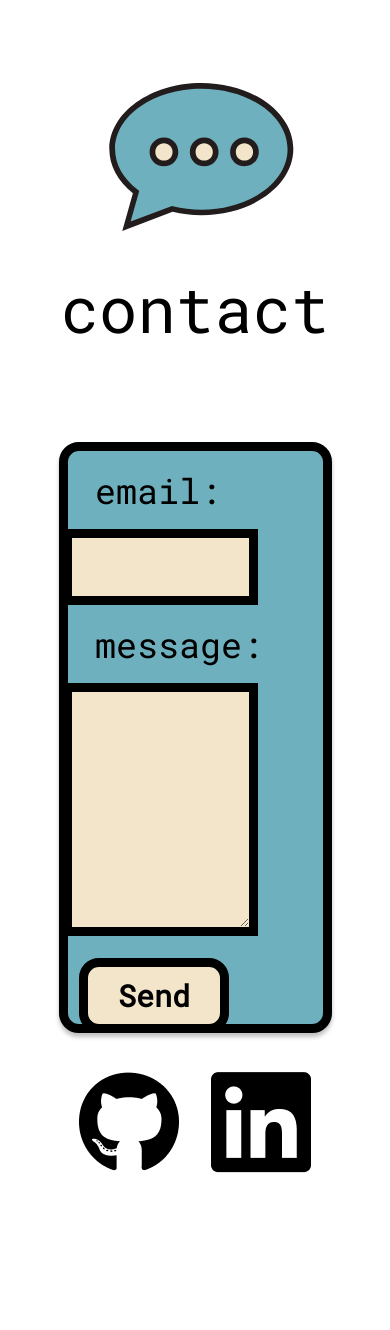
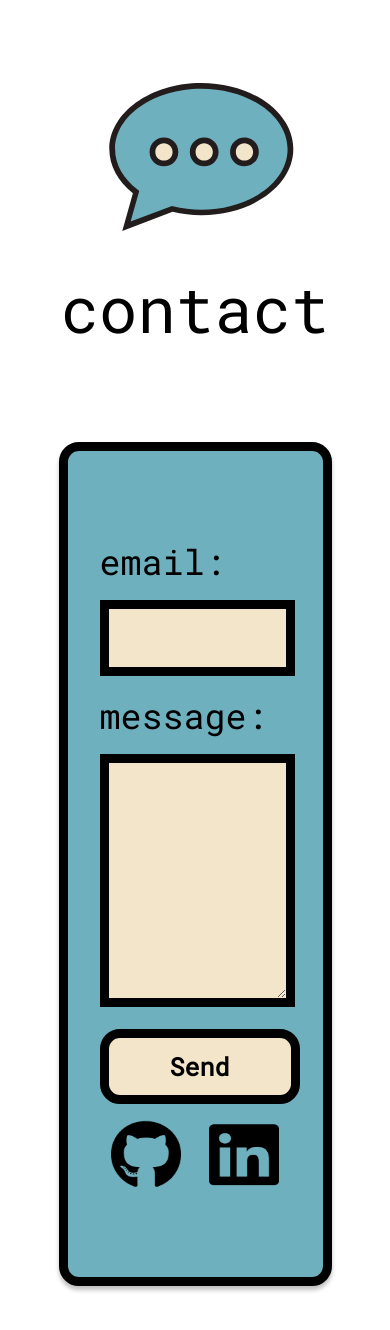
Before and after one commit to Rhibro/my-first-app, a React (Create React App) app: page /contact in a window 390 px wide. Shown: the top 1330 px of the page. Before the commit the page ends 1196 px from the top, so only its background shows below. Built offline with nearby package versions, Linux system fonts and the light colour scheme.

Commit message:
added links

```diff
--- a/src/components/Form.js
+++ b/src/components/Form.js
@@ -25,20 +25,22 @@ function Form() {
           <label htmlFor="email">
             email:
           </label>
-          <input  type="email" id="email" required />
+          <input className="inPut" type="email" id="email" required />
         </div>
         <div>
           <label htmlFor="message">
             message:
           </label>
-          <textarea id="message" required />
+          <textarea className="textArea" id="message" required />
         </div>
         <button className="formBtn" type="submit">
           {formStatus}
         </button>
         <div className="socialGroup">
-          <img className="social" src={github} alt="github icon" ></img>
-          <img className="social" src={linkedin} alt="linkedin icon" ></img>
+          <a className="socialBtnOne" href="https://github.com/Rhibro" target="_blank" rel="noopener noreferrer">
+            <img className="social" src={github} alt="github icon" ></img></a>
+          <a className="socialBtnTwo" href="https://www.linkedin.com/in/rhiannon-br%C3%B6nnimann-a1a888a0/" target="_blank" rel="noopener noreferrer">
+          <img className="social" src={linkedin} alt="linkedin icon" ></img></a>
         </div>
       </form>
     </div>
--- a/src/index.css
+++ b/src/index.css
@@ -330,15 +330,9 @@ body {
 
 /* Form Styles */
 
-.formPage {
+.myForm {
   display: flex;
   justify-content: center;
-  align-items: center;
-}
-
-.myForm {
-  display: flex;
-  justify-content: space-evenly;
   align-items: center;
   flex-direction: column;
   margin: 3rem;
@@ -346,7 +340,7 @@ body {
   border: 9px solid #000000;
   box-shadow: 0px 4px 4px rgba(0, 0, 0, 0.25);
   border-radius: 20px;
-  height: 90vh;
+  height: 93vh;
   width: 40vw;
 }
 
@@ -361,51 +355,50 @@ label {
   margin-left: 5rem;
 }
 
-input {
+.inPut {
   background-color: #F2E5CA;
   border: 9px solid #000000;
-  margin: 1rem;
+  margin-left: 2rem;
   color: black;
   font-family: 'Roboto Mono';
   font-style: normal;
   font-weight: 400;
-  font-size: 35px;
-  line-height: 46px;
-  align-self: center;
-  margin-left: 5rem;
+  font-size: 20px;
+  line-height: 30px;
   height: 7vh;
-  width: 27vw;
+  width: 25vw;
 }
 
-textarea {
+.textArea {
   background-color: #F2E5CA;
   border: 9px solid #000000;
-  margin: 2rem;
+  margin-left: 2rem;
   height: 20vh;
   width: 27vw;
   color: black;
   font-family: 'Roboto Mono';
   font-style: normal;
   font-weight: 400;
-  font-size: 35px;
-  line-height: 46px;
+  font-size: 20px;
+  line-height: 30px;
 }
 
 .formBtn {
   background-color: #F2E5CA;
   border: 9px solid #000000;
-  width: 150px;
+  width: 200px;
   height: 75px;
   font-family: 'Roboto Mono';
   font-style: bold;
   font-weight: 700;
-  font-size: 30px;
+  font-size: 25px;
   line-height: 40px;
   text-align: center;
   color: black;
   align-self: center;
-  margin: 1rem;
+  margin-left: 2rem;
   border-radius: 20px;
+  margin-top: 1rem;
 }
 
 .formBtn:hover {
@@ -416,13 +409,22 @@ textarea {
 
 .socialGroup {
   display: flex;
-  justify-content: center;
+  justify-content: space-evenly;
   align-items: center;
+  margin: 1rem;
 }
 
-.social {
+.socialBtn {
   color: #000000;
-  margin: 1rem;
+}
+
+.socialBtnOne:hover {
+  filter: drop-shadow(0px 4px 4px rgba(242, 229, 202, 100));
+
+}
+
+.socialBtnTwo:hover {
+  filter: drop-shadow(0px 4px 4px rgba(242, 229, 202, 100));
 }
 
 /* Button Styles */
@@ -460,16 +462,16 @@ textarea {
   }
 
   .myForm {
-    height: 60vh;
-    width: 70vw;
+    height: 70vh;
+    width: 60vw;
   }
 
-  textarea {
+  .textArea {
     height: 20vh;
     width: 40vw;
   }
 
-  input {
+  .inPut {
     height: 7vh;
     width: 40vw;
   }
@@ -507,12 +509,12 @@ textarea {
     width: 70vw;
   }
 
-  textarea {
+  .textArea {
     height: 20vh;
     width: 40vw;
   }
 
-  input {
+  .inPut {
     height: 7vh;
     width: 40vw;
   }
@@ -548,16 +550,21 @@ textarea {
     margin: .5rem;
   }
 
+  .myForm {
+    height: 80vh;
+    width: 70vw;
+  }
+
   label {
     margin-left: 3rem;
   }
 
-  textarea {
+  .textArea {
     height: 30vh;
     width: 50vw;
   }
 
-  input {
+  .inPut {
     height: 9vh;
     width: 50vw;
   }
@@ -634,4 +641,25 @@ textarea {
     line-height: 92px;
   }
 
+
+  .myForm {
+    height: 100vh;
+    width: 70vw;
+  }
+
+  .textArea {
+    height: 30vh;
+    width: 50vw;
+  }
+
+  .inPut {
+    height: 9vh;
+    width: 50vw;
+  }
+
+  .social {
+    height: 70px;
+    width: 70px;
+  }
+
  }
```
